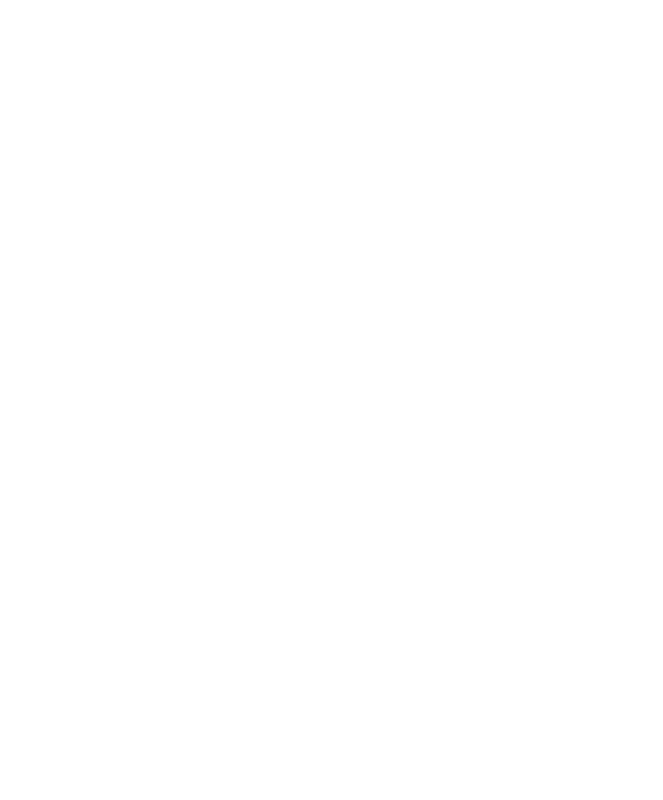
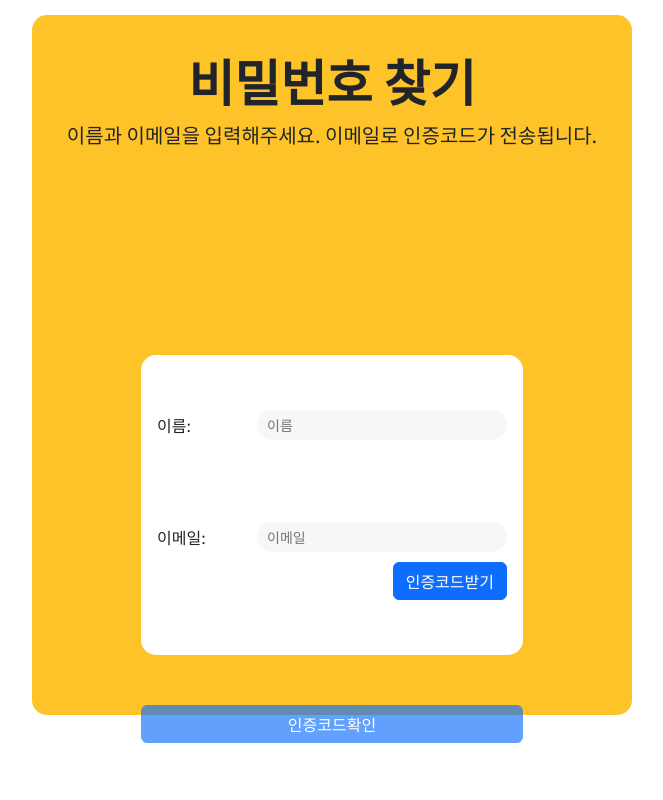
Before and after one commit to WishMarket/WishMarket-FE, a React (Vite) app: page /login/findpasswd in a window 1280 px wide. Before the commit this address had no page. Shown: the part 360-1160 px from the top of the page, without its empty margins (308-971 px from the left). Before the commit the page ends 800 px from the top, so only its background shows below. Built offline with nearby package versions, Linux system fonts and the light colour scheme.

Commit message:
비밀번호 찾기 UI 및 기능 구현 (#8)
* Test commit

* FEAT:FindPasswd UI 및 기능구현

```diff
--- a/src/App.tsx
+++ b/src/App.tsx
@@ -5,6 +5,7 @@
 import Category from "./pages/Category";
 import Login from "./pages/Login";
 import Signup from "./pages/Signup";
+import FindPasswd from "./pages/FindPasswd";
 
 
 function App() {
@@ -15,6 +16,7 @@
                     <Route path="/" element={<Home />}></Route>
                     <Route path="/category" element={<Category />}></Route>
                     <Route path="/login" element={<Login />}></Route>
+                    <Route path="/login/findpasswd" element={<FindPasswd />}></Route>
                     <Route path="/signup" element={<Signup />}></Route>
                 </Routes>
             </BrowserRouter>
--- a/src/components/login/LoginForm.tsx
+++ b/src/components/login/LoginForm.tsx
@@ -91,7 +91,7 @@
             <Link to={"/signup"}>
               <span>회원가입</span>
             </Link>
-            <Link to={"/"}>
+            <Link to={"/login/findpasswd"}>
               <span className="link_findPassword">비밀번호 찾기</span>
             </Link>
           </div>
--- /dev/null
+++ b/src/components/login/findpasswd/FindPasswdForm.tsx
@@ -0,0 +1,136 @@
+import React, { useState, useEffect } from "react";
+import { Modal } from "react-bootstrap";
+import { useNavigate } from "react-router-dom";
+import { FindPasswdError } from "../../../hooks/SignUpError";
+export default function FindPasswdForm() {
+  const navigate = useNavigate();
+  const [name, setName] = useState<string>("");
+  const [email, setEmail] = useState<string>("");
+  const [code, setCode] = useState<string>("");
+  const [error, setError] = useState<number>(0);
+  const [errorShow, setErrorShow] = useState<boolean>(false);
+  const [showCodeInput, setShowCodeInput] = useState<boolean>(false);
+  const [submitCode, setSubmitCode] = useState<boolean>(true);
+
+  useEffect(() => {
+    if (code.length == 6) {
+      setSubmitCode(false);
+    } else {
+      setSubmitCode(true);
+    }
+  }, [code])
+
+  const onNameChangeHandler = (e: React.ChangeEvent<HTMLInputElement>) => {
+    e.preventDefault();
+    setName(e.currentTarget.value);
+  };
+  const onEmailChangeHandler = (e: React.ChangeEvent<HTMLInputElement>) => {
+    e.preventDefault();
+    setEmail(e.currentTarget.value);
+  };
+
+  const onCodeSendHandler = (e: React.MouseEvent<HTMLButtonElement>) => {
+    if (name=="" || email=="") {
+      setError(1);
+    } else {
+      setError(0)
+      setShowCodeInput(true);
+      console.log(name);
+      console.log(email);
+    }
+    setErrorShow(true);
+  };
+  const onCodeChangeHandler = (e: React.ChangeEvent<HTMLInputElement>) => {
+    e.preventDefault();
+    setCode(e.currentTarget.value);
+  };
+
+  const handleClose = (e: React.MouseEvent<HTMLButtonElement> | void) => {
+    setErrorShow(false);
+  };
+
+  const onSubmitHandler = (e: React.FormEvent<HTMLFormElement>) => {
+    console.log(name);
+    console.log(email);
+    console.log(code);
+    navigate('/');
+  };
+
+  return (
+    <div className="findpasswd_Wrapper">
+      <div className="findpasswd">
+        <div>
+          <h2>비밀번호 찾기</h2>
+          <h3>이름과 이메일을 입력해주세요. 이메일로 인증코드가 전송됩니다.</h3>
+        </div>
+        <div className="findpasswd_content">
+          <form target="blankifr" onSubmit={onSubmitHandler}>
+            <div className="findpasswd_Form">
+              <div>
+                <label htmlFor="name">이름:</label>
+                <input
+                  id="name"
+                  type="text"
+                  placeholder="이름"
+                  className="findpasswd_Input_Box"
+                  onChange={onNameChangeHandler}
+                  required
+                />
+              </div>
+
+              <div className="validate">
+                <div>
+                  <label htmlFor="email">이메일:</label>
+                  <input
+                    id="email"
+                    type="email"
+                    placeholder="이메일"
+                    className="findpasswd_Input_Box"
+                    onChange={onEmailChangeHandler}
+                    required
+                  />
+                </div>
+                <button className="btn btn-primary" type="button" onClick={onCodeSendHandler}>
+                  인증코드받기
+                </button>
+              </div>
+              {showCodeInput && <div className="code-input">
+                <label htmlFor="validationCode">인증코드 입력:</label>
+                <input
+                  id="validationCode"
+                  type="text"
+                  placeholder="인증코드"
+                  className="findpasswd_Input_Box"
+                  onChange={onCodeChangeHandler}
+                  required
+                />
+              </div>
+              }
+            </div>
+            <div className="findpasswd_Button">
+              <div>
+                <button className="btn btn-primary" type="submit" disabled={submitCode}>
+                  인증코드확인
+                </button>
+              </div>
+            </div>
+          </form>
+        </div>
+      </div>
+      <iframe
+        name="blankifr"
+        style={{
+          display: "none",
+        }}
+      ></iframe>
+      <Modal show={errorShow} onHide={handleClose}>
+        <Modal.Body>{FindPasswdError(error) }</Modal.Body>
+        <Modal.Footer>
+          <button className="btn btn-secondary" onClick={handleClose}>
+            닫기
+          </button>
+        </Modal.Footer>
+      </Modal>
+    </div>
+  );
+}
--- a/src/hooks/SignUpError.tsx
+++ b/src/hooks/SignUpError.tsx
@@ -1,11 +1,18 @@
-export function SignUpError(errorCode:number) {
-    if (errorCode==1) {
-        return (
-            <div>
-                두 비밀번호가 일치하지 않습니다.
-            </div>
-        )
-    } else if (errorCode == 2) {
-         return <div>비밀번호 길이는 8글자 이상 이어야 합니다.</div>;
-    }
+export function SignUpError(errorCode: number) {
+  if (errorCode == 1) {
+    return <div>두 비밀번호가 일치하지 않습니다.</div>;
+  } else if (errorCode == 2) {
+    return <div>비밀번호 길이는 8글자 이상 이어야 합니다.</div>;
+  }
 }
+
+export function FindPasswdError(errorCode: number) {
+  if (errorCode ==0) {
+    return <div>인증 코드가 이메일로 발송되었습니다.</div>
+  }
+  else if (errorCode == 1) {
+    return <div>빈 항목이 있습니다.</div>
+  } else if (errorCode == 2) {
+    return <div>일치하는 계정이 없습니다.</div>
+  }
+}
--- /dev/null
+++ b/src/pages/FindPasswd.tsx
@@ -0,0 +1,13 @@
+import React from "react";
+import Header from "../components/header/Header";
+import FindPasswdForm from "../components/login/findpasswd/FindPasswdForm";
+import Footer from "../components/footer/Footer";
+export default function FindPasswd() {
+  return (
+    <>
+      <Header />
+      <FindPasswdForm />
+      <Footer />
+    </>
+  );
+}
--- a/src/styles/layout/_signup.scss
+++ b/src/styles/layout/_find-passwd.scss
@@ -1,34 +1,37 @@
-.signup_Wrapper {
+
+.findpasswd_Wrapper {
     display: flex;
     justify-content: center;
     align-items: center;
-    height: 1300px;
+    overflow: hidden;
+    height: 1280px;
 }
 
-.signup {
+.findpasswd {
     font-family: 'Noto Sans Kr', 'sans-serif';
     display: flex;
     flex-direction: column;
     align-items: center;
-    justify-content: flex-start;
+    justify-content: space-between;
     width: 40vw;
     height: 100vh;
     padding: 5vh;
     border-radius: 15px;
-    max-height:800px;
-    min-height: 700px;
-    max-width: 600px;
-    min-width: 500px;
+    max-height: 700px;
+    min-height: 400px;
+    max-width: 700px;
+    min-width: 600px;
     background-color: $color-yellow-800;
 
     div {
 
         h2 {
+            margin-bottom: 20px;
             font-weight: 600;
             font-size: 50px;
             display: flex;
             justify-content: center;
-            margin-bottom: 20px;
+
         }
 
         h3 {
@@ -38,7 +41,7 @@
         }
     }
 
-    .signup_content {
+    .findpasswd_content {
         display: flex;
         flex-direction: column;
         justify-content: space-around;
@@ -54,7 +57,7 @@
     height: 400px;
     min-height: 150px;
 
-    .signup_Form {
+    .findpasswd_Form {
         background-color: $color-white;
         border-radius: 15px;
         display: flex;
@@ -64,7 +67,7 @@
         height: 20vh;
         padding: 2vh;
         min-width: 150px;
-        min-height: 400px;
+        min-height: 300px;
 
         div {
             width: 350px;
@@ -78,9 +81,21 @@
                 margin-left: 3px;
             }
         }
+
     }
 
-    .signup_Button {
+    .validate {
+        display: flex;
+        flex-direction: column;
+
+        button {
+            margin-top: 5px;
+            white-space: nowrap;
+            align-self: flex-end;
+        }
+    }
+
+    .findpasswd_Button {
         margin-top: 50px;
         height: 150px;
         display: flex;
@@ -96,8 +111,8 @@
     }
 }
 
-.signup_Input_Box {
-    width: 200px;
+.findpasswd_Input_Box {
+    width: 250px;
     height: 30px;
     font-size: 14px;
     border: 0;
--- a/src/styles/layout/_login.scss
+++ b/src/styles/layout/_login.scss
@@ -2,9 +2,13 @@
     display: flex;
     justify-content: center;
     align-items: center;
-    height: 1000px;
+    height: 1280px;
+    overflow: hidden;
 }
 
+// footer{
+//     transform: translateY(100%)
+// }
 .login {
     font-family: 'Noto Sans Kr', 'sans-serif';
     display: flex;
--- a/src/styles/main.scss
+++ b/src/styles/main.scss
@@ -16,3 +16,4 @@
 @import "./layout/footer";
 @import "./layout/login";
 @import "./layout/signup";
+@import "./layout/find-passwd";
```
Also changed, not shown: src/components/signup/SignupForm.tsx (+49 -7 lines), src/css/main.css, src/styles/layout/_footer.scss (line endings or trailing spaces).
